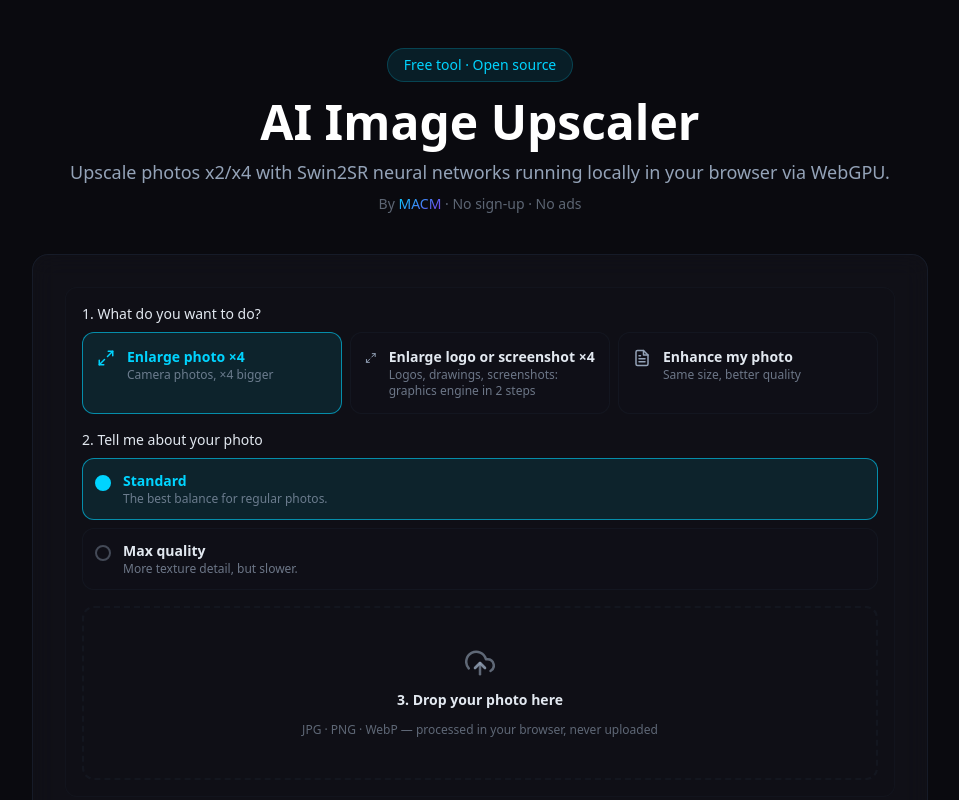
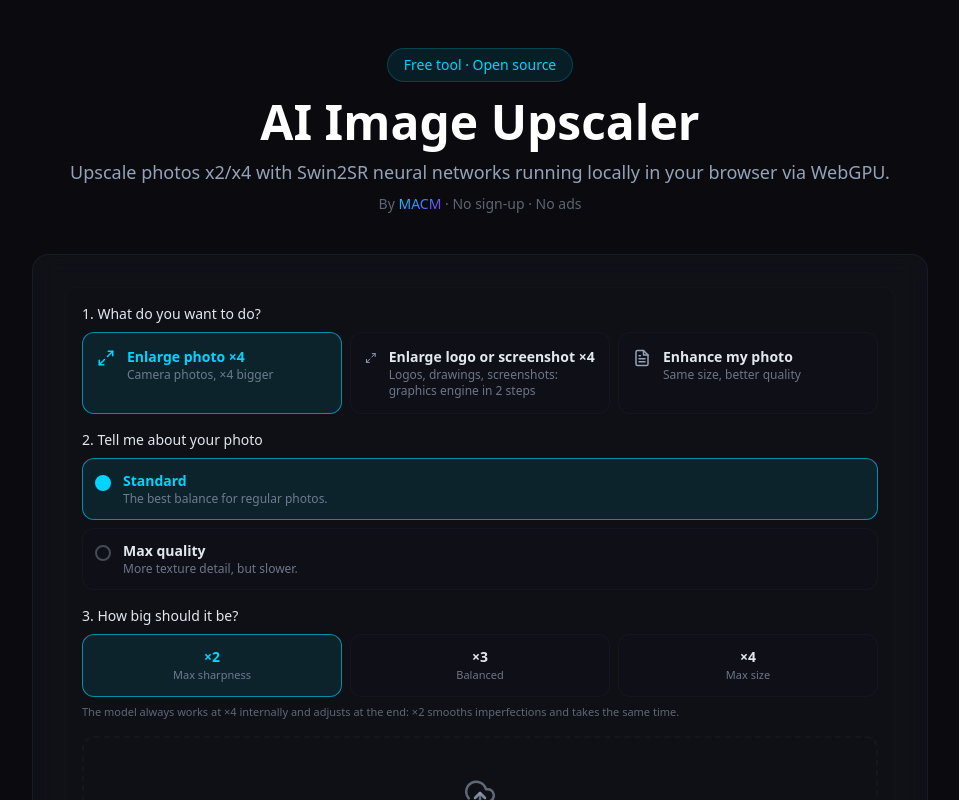
Before and after one commit to m-a-c-m/ImageUpscaler, a Next.js app: page / in a window 1280 px wide. Shown: the top 800 px of the page, without its empty margins (160-1119 px from the left). Built offline with nearby package versions, Linux system fonts and the light colour scheme; no server answers.

Commit message:
feat: selector de escala x2/x3/x4 con x2 por defecto

```diff
--- a/src/components/ImageUpscaler.tsx
+++ b/src/components/ImageUpscaler.tsx
@@ -53,7 +53,7 @@
 
 function runInWorker(
   worker: Worker,
-  payload: { bytes: ArrayBuffer; modelId: string; engine: string; bgr: boolean; origin: string; device: string; dtype?: string; scale: number; mode: Mode; tileSize: number; stride: number; ring: number; pad: number; preClean?: { modelId: string; bgr: boolean }; chain?: number },
+  payload: { bytes: ArrayBuffer; modelId: string; engine: string; bgr: boolean; origin: string; device: string; dtype?: string; scale: number; mode: Mode; tileSize: number; stride: number; ring: number; pad: number; preClean?: { modelId: string; bgr: boolean }; chain?: number; targetScale?: number },
   onProgress: (pct: number, tile?: number, total?: number) => void,
 ): Promise<WorkerResult & { device?: string; pre?: boolean }> {
   return new Promise((resolve, reject) => {
@@ -73,7 +73,7 @@
     };
     worker.addEventListener("message", handler);
     try {
-      worker.postMessage({ type: "run", reqId, bytes: buf, modelId: payload.modelId, engine: payload.engine, bgr: payload.bgr, origin: payload.origin, device: payload.device, dtype: payload.dtype, scale: payload.scale, mode: payload.mode, tileSize: payload.tileSize, stride: payload.stride, ring: payload.ring, pad: payload.pad, preClean: payload.preClean, chain: payload.chain }, [buf]);
+      worker.postMessage({ type: "run", reqId, bytes: buf, modelId: payload.modelId, engine: payload.engine, bgr: payload.bgr, origin: payload.origin, device: payload.device, dtype: payload.dtype, scale: payload.scale, mode: payload.mode, tileSize: payload.tileSize, stride: payload.stride, ring: payload.ring, pad: payload.pad, preClean: payload.preClean, chain: payload.chain, targetScale: payload.targetScale }, [buf]);
     } catch (err) {
       worker.removeEventListener("message", handler);
       reject(err instanceof Error ? err : new Error(String(err)));
@@ -116,6 +116,7 @@
   const [forceCpu, setForceCpu] = useState(false);
   const [mode, setMode] = useState<Mode>("upscale");
   const [modelKey, setModelKey] = useState<ModelKey>("x4-plksr");
+  const [targetScale, setTargetScale] = useState<2 | 3 | 4>(2);
   const [origUrl, setOrigUrl] = useState("");
   const [resultUrl, setResultUrl] = useState("");
   const [origDims, setOrigDims] = useState({ w: 0, h: 0 });
@@ -227,7 +228,7 @@
           const usePreClean = mode === "upscale" && model.engine === "raw" && model.scale === 4 && Math.max(prepared.width, prepared.height) < 320;
           const result = await runInWorker(
             worker,
-            { bytes: prepared.bytes, modelId: model.id, engine: model.engine, bgr: model.bgr, origin: window.location.origin, device: attempt.device, dtype: attempt.dtype, scale: model.scale, mode, tileSize: model.tileSize, stride: model.stride, ring: model.ring, pad: model.pad, preClean: usePreClean ? { modelId: MODELS.denoise.id, bgr: false } : undefined, chain: mode === "logo" ? 2 : 1 },
+            { bytes: prepared.bytes, modelId: model.id, engine: model.engine, bgr: model.bgr, origin: window.location.origin, device: attempt.device, dtype: attempt.dtype, scale: model.scale, mode, tileSize: model.tileSize, stride: model.stride, ring: model.ring, pad: model.pad, preClean: usePreClean ? { modelId: MODELS.denoise.id, bgr: false } : undefined, chain: mode === "logo" ? (targetScale >= 3 ? 2 : 1) : 1, targetScale: mode === "enhance" ? undefined : targetScale },
             (pct, tile, total) => {
               setStage("processing");
               if (tile && total) setTileInfo(isEs ? `Paso ${tile} de ${total}` : `Step ${tile} of ${total}`);
@@ -294,12 +295,12 @@
 
   const download = useCallback(() => {
     if (!resultUrl) return;
-    const prefix = mode === "enhance" ? "mejorada" : `ampliada-x${mode === "logo" ? 4 : model.scale}`;
+    const prefix = mode === "enhance" ? "mejorada" : `ampliada-x${targetScale}`;
     const a = document.createElement("a");
     a.href = resultUrl;
     a.download = `${prefix}-${resultDims.w}x${resultDims.h}.png`;
     a.click();
-  }, [resultUrl, resultDims, mode, model.scale]);
+  }, [resultUrl, resultDims, mode, targetScale]);
 
   const reset = useCallback(() => {
     setStage("idle");
@@ -381,6 +382,25 @@
           </div>
         </div>
 
+        {mode !== "enhance" && (
+          <div>
+            <label className="mb-2 block text-sm font-medium text-text">{isEs ? "3. ¿Cuánto la quieres de grande?" : "3. How big should it be?"}</label>
+            <div className="grid grid-cols-3 gap-2">
+              {([2, 3, 4] as const).map((s) => (
+                <button key={s} onClick={() => setTargetScale(s)} disabled={busy} className={`rounded-xl border p-3 text-center transition-colors disabled:opacity-40 ${targetScale === s ? "border-primary/60 bg-primary/10" : "border-border/30 bg-surface/40 hover:border-primary/30"}`}>
+                  <span className={`block text-sm font-bold ${targetScale === s ? "text-primary" : "text-text"}`}>×{s}</span>
+                  <span className="block text-[11px] text-text-muted/70">{s === 2 ? (isEs ? "Máxima nitidez" : "Max sharpness") : s === 3 ? (isEs ? "Equilibrio" : "Balanced") : isEs ? "Máximo tamaño" : "Max size"}</span>
+                </button>
+              ))}
+            </div>
+            <p className="mt-1.5 text-[11px] leading-relaxed text-text-muted/60">
+              {isEs
+                ? "El modelo siempre trabaja a ×4 internamente y ajusta al final: en ×2 las imperfecciones se suavizan y tarda lo mismo."
+                : "The model always works at ×4 internally and adjusts at the end: ×2 smooths imperfections and takes the same time."}
+            </p>
+          </div>
+        )}
+
         {!origUrl && (
           <label
             onDragOver={(e) => { e.preventDefault(); setDragOver(true); }}
@@ -389,7 +409,7 @@
             className={`flex cursor-pointer flex-col items-center gap-3 rounded-xl border-2 border-dashed p-10 text-center transition-colors ${dragOver ? "border-primary/60 bg-primary/5" : "border-border/30 hover:border-primary/40"}`}
           >
             <FiUploadCloud className="text-3xl text-text-muted/60" />
-            <span className="text-sm font-semibold text-text">{isEs ? "3. Suelta tu foto aquí" : "3. Drop your photo here"}</span>
+            <span className="text-sm font-semibold text-text">{isEs ? "4. Suelta tu foto aquí" : "4. Drop your photo here"}</span>
             <span className="text-xs text-text-muted/60">JPG · PNG · WebP — {isEs ? "se procesa en tu navegador, nunca se sube a internet" : "processed in your browser, never uploaded"}</span>
             <input type="file" accept="image/*" className="hidden" onChange={(e) => onFile(e.target.files?.[0])} />
           </label>
--- a/src/components/imageUpscale.worker.ts
+++ b/src/components/imageUpscale.worker.ts
@@ -224,12 +224,13 @@
     type: string; reqId: number; bytes: ArrayBuffer; modelId: string; engine: "hf" | "raw";
     bgr: boolean; origin: string; device: "webgpu" | "wasm"; dtype?: string; scale: number;
     mode: "upscale" | "enhance"; tileSize: number; stride: number; ring: number; pad: number;
-    preClean?: { modelId: string; bgr: boolean }; chain?: number;
+    preClean?: { modelId: string; bgr: boolean }; chain?: number; targetScale?: number;
   };
   if (m.type !== "run") return;
   const { reqId, bytes, modelId, engine, bgr, origin, device, dtype, scale, tileSize, stride, ring, pad } = m;
   const hops = engine === "hf" && m.chain && m.chain > 1 ? m.chain : 1;
   const effScale = Math.pow(scale, hops);
+  const effTarget = m.targetScale && m.targetScale >= 1 ? m.targetScale : effScale;
   const progressCb = (pct: number) => self.postMessage({ type: "progress", reqId, pct });
   try {
     const bmp = await createImageBitmap(new Blob([bytes]));
@@ -379,14 +380,17 @@
 
       let composed: OffscreenCanvas;
       if (preApplied) {
-        composed = new OffscreenCanvas(w * effScale, h * effScale);
+        composed = new OffscreenCanvas(w * effTarget, h * effTarget);
         const cctx = composed.getContext("2d")!;
         cctx.imageSmoothingEnabled = true;
         cctx.imageSmoothingQuality = "high";
-        cctx.drawImage(out, 0, 0, out.width, out.height, 0, 0, w * effScale, h * effScale);
+        cctx.drawImage(out, 0, 0, out.width, out.height, 0, 0, w * effTarget, h * effTarget);
       } else {
-        composed = new OffscreenCanvas(w * effScale, h * effScale);
-        composed.getContext("2d")!.drawImage(out, 0, 0, w * effScale, h * effScale, 0, 0, w * effScale, h * effScale);
+        composed = new OffscreenCanvas(w * effTarget, h * effTarget);
+        const cctx = composed.getContext("2d")!;
+        cctx.imageSmoothingEnabled = true;
+        cctx.imageSmoothingQuality = "high";
+        cctx.drawImage(out, 0, 0, w * effScale, h * effScale, 0, 0, w * effTarget, h * effTarget);
       }
       finalCanvas = composed;
     } else {
@@ -427,8 +431,8 @@
       finalCanvas = out;
     }
 
-    const targetW = w * effScale;
-    const targetH = h * effScale;
+    const targetW = w * effTarget;
+    const targetH = h * effTarget;
     if (finalCanvas.width !== targetW || finalCanvas.height !== targetH) {
       const small = new OffscreenCanvas(targetW, targetH);
       const sctx = small.getContext("2d")!;
```
